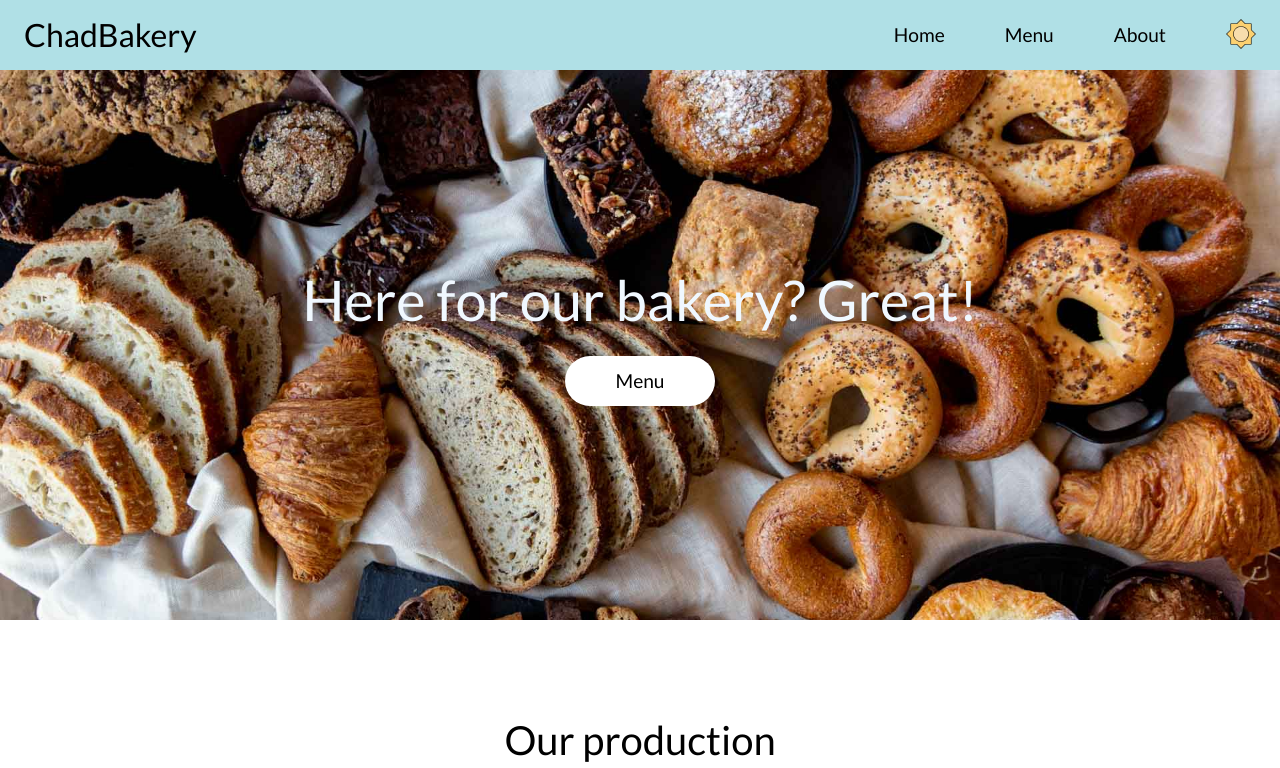
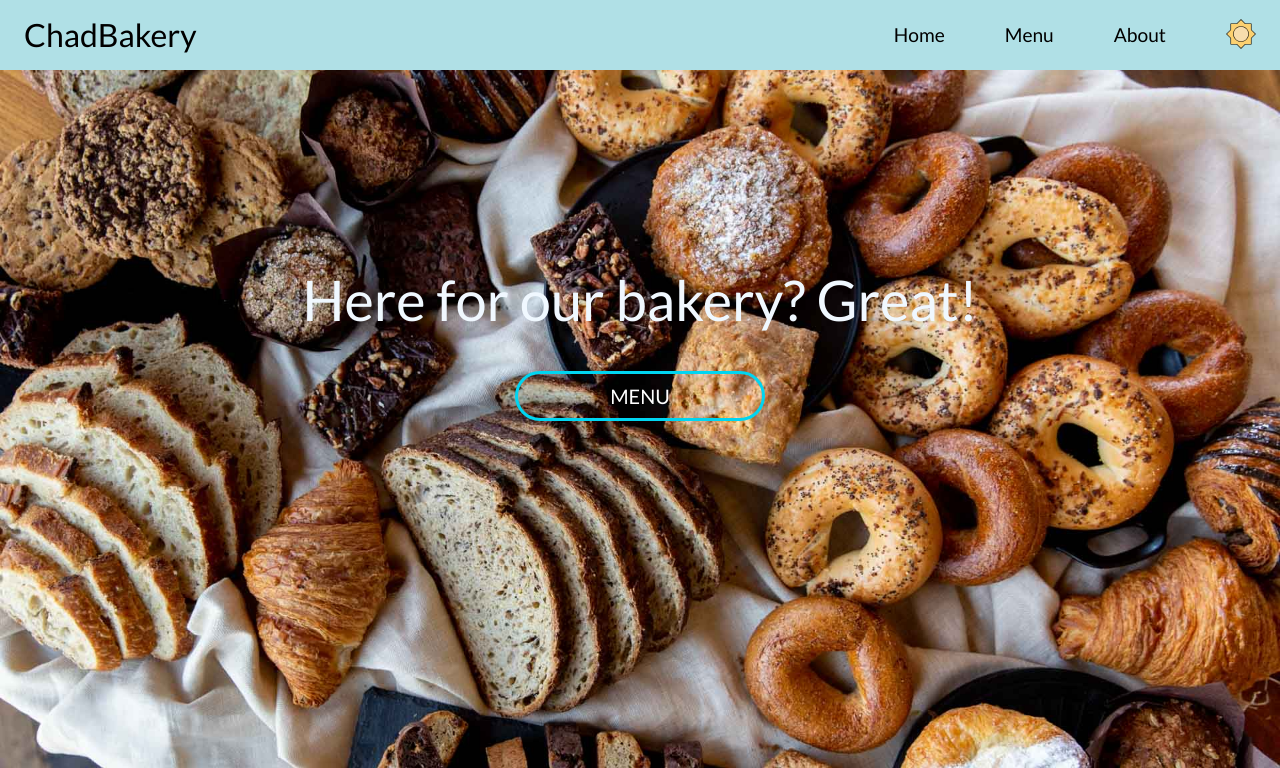
Before and after one commit to Des1de/BakeryFront, a plain HTML site: page html/index.html in a window 1280 px wide. Shown: the top 768 px of the page. Drawn offline with Linux system fonts and the light colour scheme.

Commit message:
some animations

```diff
--- a/html/index.html
+++ b/html/index.html
@@ -36,7 +36,9 @@
     <main>
       <section class="main-pic-section flex">
         <h1>Here for our bakery? Great!</h1>
-        <a href="/html/menu.html"><div class="deffault-btn">Menu</div></a>
+        <div class="wrapper">
+          <a href="/html/menu.html" class="deffault-btn">Menu</a>
+        </div>
       </section>
       <section class="types-section flex container">
         <h1>Our production</h1>
@@ -82,9 +84,9 @@
             dolor. Eius, voluptatum velit.
           </p>
           <div class="flex">
-            <a href="/html/about.html">
-              <button class="deffault-btn">Read more</button>
-            </a>
+            <div class="wrapper">
+              <a href="/html/about.html" class="deffault-btn">Read more</a>
+            </div>
           </div>
         </div>
       </section>
--- a/style/style.css
+++ b/style/style.css
@@ -28,6 +28,7 @@
     --light-text: #000;
     --light-bg: #ffffff;
     --light-theme: #b0e0e6;
+    --btn-light: #00d5f1;
     --light-theme-filter: invert(1) sepia(0) saturate(0) hue-rotate(0);
 
     /* Dark mode */
@@ -35,6 +36,7 @@
     --dark-text: #f0f8ff;
     --dark-bg: #5d4037;
     --dark-theme: #7a7368;
+    --btn-dark:#4d1600;
     --dark-theme-filter: invert(0) sepia(0) saturate(0) hue-rotate(0);
 
     --switch-icon: var(--light-switch-icon);
@@ -135,6 +137,7 @@
     --secondary-color: var(--dark-theme);
     --switch-icon: var(--dark-switch-icon);
     --font-color: var(--dark-text);
+    --btn-color:var(--btn-dark);
   }
 
   .theme-light {
@@ -142,6 +145,7 @@
     --secondary-color: var(--light-theme);
     --switch-icon: var(--light-switch-icon);
     --font-color: var(--light-text);
+    --btn-color: var(--btn-light);
   }
 
 .flex {
@@ -154,29 +158,67 @@
 }
 
 
+
+
+.wrapper{
+  margin-top: 40px;
+  transform: translate(0, -50%);
+}
+
 .deffault-btn{
-    display: flex;
-    align-items: center;
-    justify-content: center;
-    width: 150px;
-    height: 50px;
-    background-color: var(--main-color);
-    color: var(--font-color);
-    font-size: 1.2rem;
-    border-radius: 2rem;
-    transition: 0.3s;
-    border: none;
+  display: block;
+  width: 250px;
+  height: 50px;
+  line-height: 46px;
+  text-decoration: none;
+  text-align: center;
+  border-radius: 50px;
+  border: 3px solid var(--btn-color);
+  color: #fff;
+  font-size: 20px;
+  position: relative;
+  overflow: hidden;
+  background: transparent;
+  text-transform: uppercase;
+  transition: all .35s;
+}
+
+.deffault-btn:before,
+.deffault-btn:after{
+  position: absolute;
+  content: "";
+  width: 100%;
+  height: 100%;
+  top: -100%;
+  left: 0;
+  background: var(--btn-color);
+  z-index: -1;
+  transition: all .35s;
+}
+
+.deffault-btn:before{
+  opacity: .5;
+}
+
+.deffault-btn:after{
+  transition-delay: .2s;
 }
 
 .deffault-btn:hover{
-    cursor: pointer;
-    color: blue;
+  color: var(--font-color);
 }
+
+.deffault-btn:hover:before,
+.deffault-btn:hover:after{
+  top: 0;
+}
+
 
 
 header{
   background-color: var(--secondary-color);
   position: sticky;
+  z-index: 3;
   top: 0;
 }
 
@@ -199,14 +241,34 @@ header{
   font-size: 2rem;
 }
 
-.nav-link{
+.nav-link {
+  position: relative;
   font-size: 1.2rem;
+  color: var(--font-color);
+  text-decoration: none;
   transition: 0.7s ease;
 }
 
-.nav-link:hover{
-  color: blue;
+.nav-link::after {
+  content: "";
+  position: absolute;
+  bottom: 0;
+  left: 0;
+  width: 100%;
+  height: 0.1em;
+  background-color: var(--font-color);
+  transition: opacity 300ms, transform 300ms; /* visibility + movement */
+  opacity: 1;
+  transform: scale(0); /* start value for scale */
+  transform-origin: center;
 }
+
+.nav-link:hover::after,
+.nav-link:focus::after { /* click and hover  */
+  opacity: 1;
+  transform: scale(1);
+}
+
 
 .hamburger{
   display: none;
@@ -264,7 +326,7 @@ header{
     background-size: cover; /* Масштабирование изображения для заполнения фона */
     background-position: 50% 50%; /* Положение изображения в центре фона */
     background-repeat: no-repeat; /* Запрет повторения изображения */
-    height: 550px;
+    height: 100vh;
     width: 100%;
     flex-direction: column;
     align-items: center;
@@ -674,7 +736,7 @@ header{
     background-size: cover; /* Масштабирование изображения для заполнения фона */
     background-position: 50% 30%; /* Положение изображения в центре фона */
     background-repeat: no-repeat; /* Запрет повторения изображения */
-    height: 550px;
+    height: 100vh;
     width: 100%;
     display: flex;
     flex-direction: column;
```
Also changed, not shown: html/about.html (+6 -2 lines).
